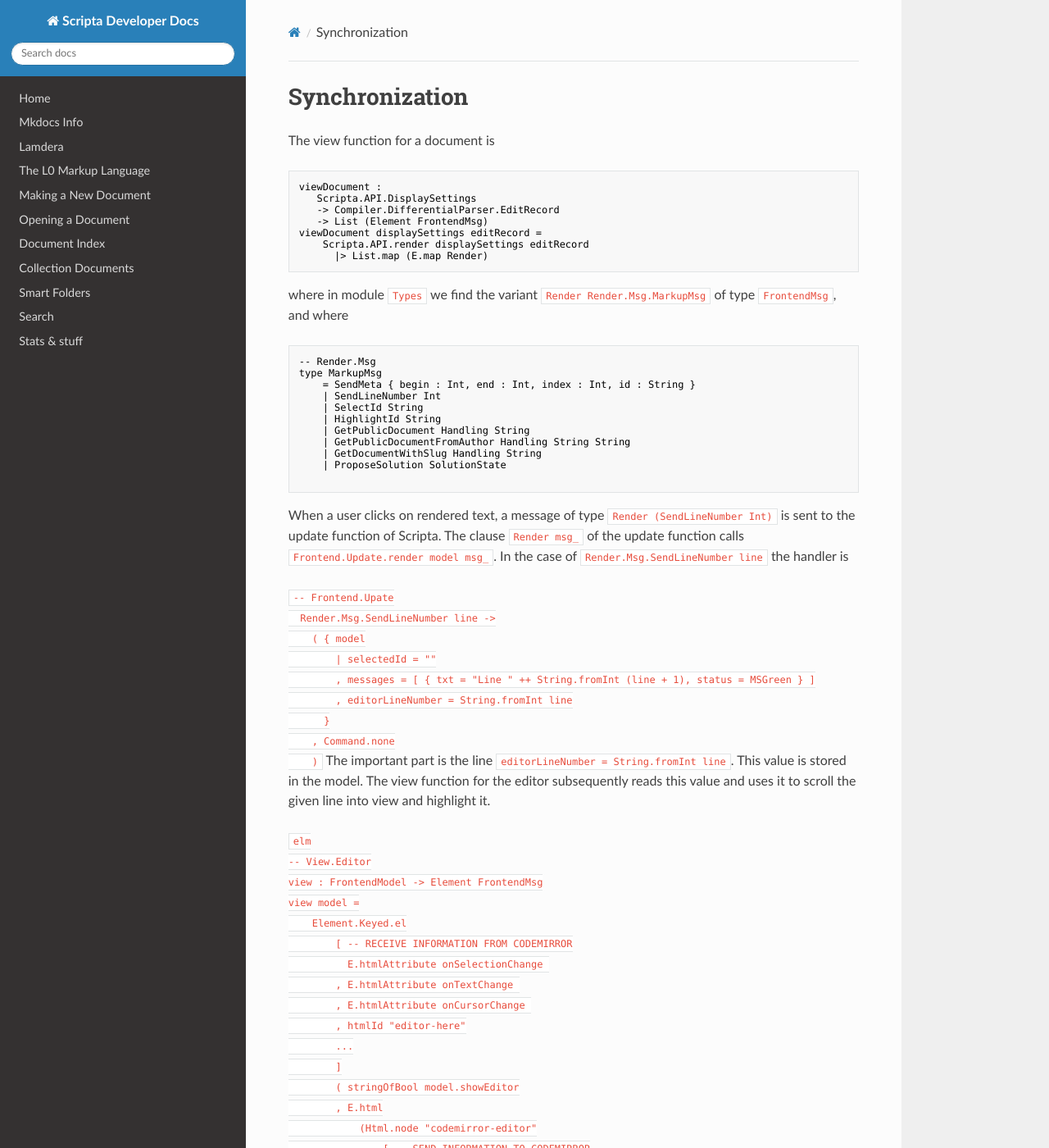
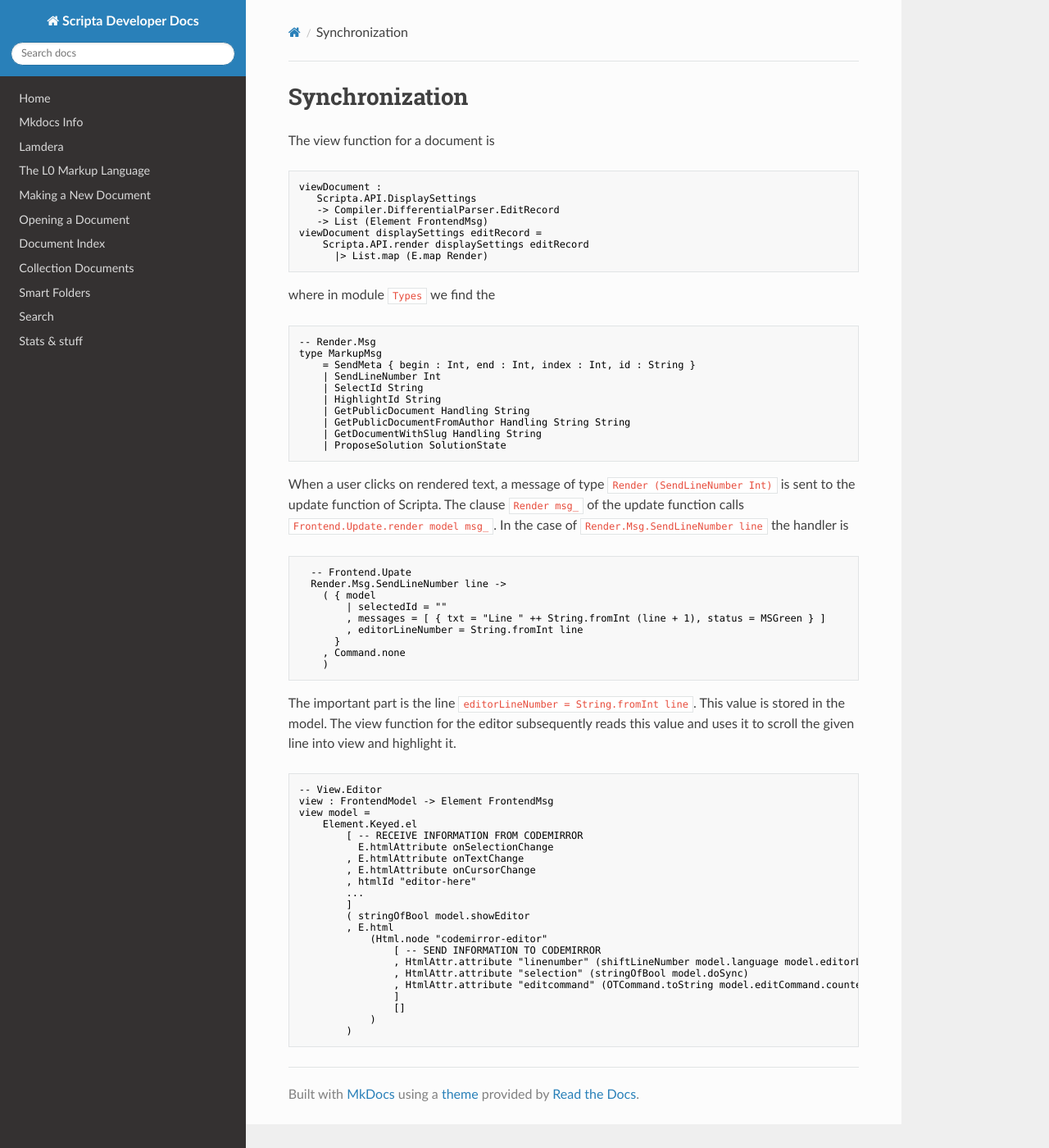
Before and after one commit to jxxcarlson/docs-scripta-dev, an MkDocs documentation site: the page built from docs-scripta-app/synchronization.md, in a window 1280 px wide and 1400 px high. Shown: the whole window at 82% size. Built offline with MkDocs 1.6.1, drawn with Linux system fonts in a browser that asks for light colours; nearby versions of some CDN libraries; some of the changed text lies outside the part shown.

Commit message:
update docs

````diff
--- a/docs-scripta-app/synchronization.md
+++ b/docs-scripta-app/synchronization.md
@@ -12,8 +12,8 @@ viewDocument displaySettings editRecord =
       |> List.map (E.map Render)
 ```
 
-where in module `Types` we find the variant `Render Render.Msg.MarkupMsg`
-of type `FrontendMsg`, and where
+where in module `Types` we find the
+
 ```elm
 -- Render.Msg
 type MarkupMsg
@@ -25,7 +25,6 @@ type MarkupMsg
     | GetPublicDocumentFromAuthor Handling String String
     | GetDocumentWithSlug Handling String
     | ProposeSolution SolutionState
-
 ```
 
 
@@ -35,7 +34,7 @@ The clause `Render msg_` of the update function calls
 `Frontend.Update.render model msg_`.  In the case of
 `Render.Msg.SendLineNumber line` the handler is
 
-```
+```elm
   -- Frontend.Upate
   Render.Msg.SendLineNumber line ->
     ( { model
@@ -45,7 +44,8 @@ The clause `Render msg_` of the update function calls
       }
     , Command.none
     )
- ```
+```
+
 The important part is the line `editorLineNumber = String.fromInt line`.
 This value is stored in the model.  The view function for the editor subsequently
 reads this value and uses it to scroll the given line into view and highlight it.
@@ -73,4 +73,4 @@ view model =
                 []
             )
         )
- ```
+```
````
